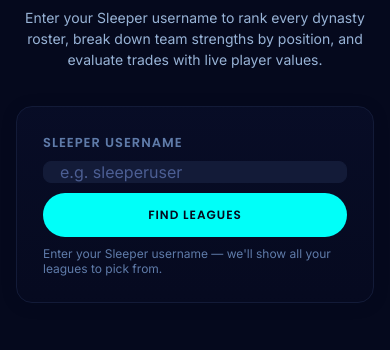
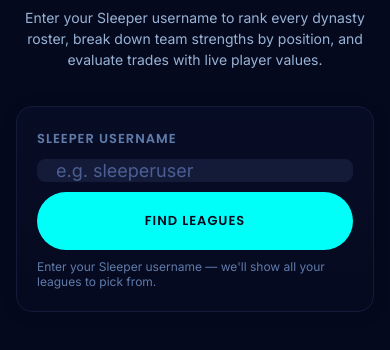
Before and after one commit to SocialMediaGuy1/dynasty-edge, a plain HTML site: page index.html in a window 390 px wide. Shown: the part 200-550 px from the top of the page. Drawn offline with Linux system fonts and the light colour scheme; a web font is replaced by a local one.

Commit message:
Add files via upload

```diff
--- a/index.html
+++ b/index.html
@@ -362,9 +362,11 @@
       .btn{width:100%}
       .hero-h{font-size:34px;line-height:38px}
       .hide-sm{display:none}
-      /* Larger username input on mobile — 16px prevents iOS auto-zoom */
-      input.txt{height:52px;font-size:16px;padding:0 16px}
-      .field-label{font-size:13px}
+      /* Larger username input on mobile — 16px+ prevents iOS auto-zoom */
+      input.txt{height:62px;font-size:18px;padding:0 18px;width:100%;box-sizing:border-box}
+      .btn{height:58px;font-size:13px}
+      .search-card{padding:22px 20px}
+      .field-label{font-size:13px;margin-bottom:10px}
       /* Sticky verdict bar on mobile */
       .trade-verdict{position:sticky;top:58px;z-index:15;margin-left:-16px;margin-right:-16px;border-radius:0;border-left:none;border-right:none}
     }
@@ -387,7 +389,7 @@
   <div class="search-card">
     <label class="field-label" for="lg-input">Sleeper Username</label>
     <div class="row">
-      <input type="text" id="lg-input" class="txt" placeholder="e.g. sleeperuser" autocomplete="off" spellcheck="false"/>
+      <input type="text" id="lg-input" class="txt" placeholder="e.g. sleeperuser" autocomplete="off" spellcheck="false" style="min-width:0;width:100%;box-sizing:border-box"/>
       <button class="btn" id="load-btn" onclick="findUserLeagues()">Find Leagues</button>
     </div>
     <p class="hint">Enter your Sleeper username — we'll show all your leagues to pick from.</p>
```
